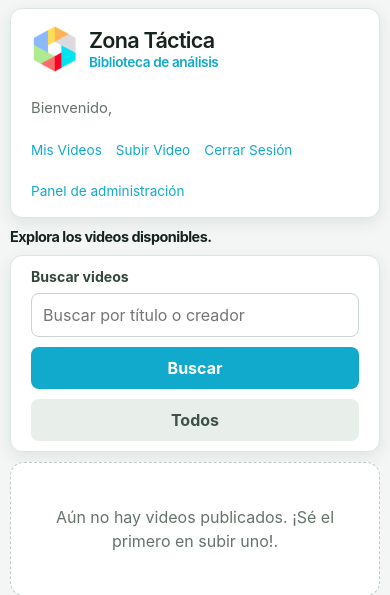
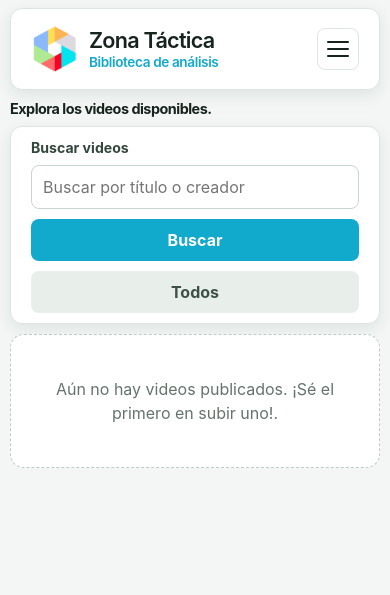
Before and after one commit to Dexteroso/zona-tactica, a Django app: page / in a window 390 px wide. Shown: the top 595 px of the page. Run offline with Django 5.2, Linux system fonts and the light colour scheme; the visitor is signed in with stand-in values (Sample User, id 1); data comes from the database, SQL or seed files in the repository; data that the repository does not hold is empty.

Commit message:
Add responsive mobile navigation

```diff
--- a/videos_app/static/css/styles.css
+++ b/videos_app/static/css/styles.css
@@ -83,6 +83,10 @@
     justify-content: flex-end;
     gap: 10px;
     font-size: 0.92rem;
+}
+
+.menu-toggle {
+    display: none;
 }
 
 .welcome {
@@ -413,6 +417,96 @@
     }
 }
 
+@media (max-width: 767px) {
+    .site-header {
+        align-items: center;
+        flex-direction: row;
+        flex-wrap: wrap;
+    }
+
+    .menu-toggle {
+        display: inline-flex;
+        width: 42px;
+        min-width: 42px;
+        height: 42px;
+        min-height: 42px;
+        align-items: center;
+        justify-content: center;
+        padding: 9px;
+        border: 1px solid var(--border);
+        border-radius: 8px;
+        background: var(--surface);
+        color: var(--text);
+        flex-direction: column;
+        gap: 5px;
+    }
+
+    .menu-toggle:hover,
+    .menu-toggle:focus-visible {
+        border-color: var(--primary);
+        background: var(--surface-muted);
+        color: var(--text);
+    }
+
+    .menu-toggle:focus-visible {
+        outline: 2px solid rgba(17, 169, 204, 0.25);
+        outline-offset: 2px;
+    }
+
+    .menu-toggle-line {
+        display: block;
+        width: 22px;
+        height: 2px;
+        border-radius: 2px;
+        background: currentColor;
+        transition: transform 160ms ease, opacity 160ms ease;
+    }
+
+    .menu-toggle[aria-expanded="true"] .menu-toggle-line:nth-child(1) {
+        transform: translateY(7px) rotate(45deg);
+    }
+
+    .menu-toggle[aria-expanded="true"] .menu-toggle-line:nth-child(2) {
+        opacity: 0;
+    }
+
+    .menu-toggle[aria-expanded="true"] .menu-toggle-line:nth-child(3) {
+        transform: translateY(-7px) rotate(-45deg);
+    }
+
+    .header-actions {
+        display: none;
+        width: 100%;
+        align-items: stretch;
+        padding-top: 12px;
+        border-top: 1px solid var(--border);
+        flex-basis: 100%;
+        flex-direction: column;
+        gap: 4px;
+    }
+
+    .header-actions.is-open {
+        display: flex;
+    }
+
+    .header-actions a,
+    .header-actions .button-link,
+    .header-actions .welcome {
+        width: 100%;
+        padding: 9px 4px;
+        text-align: left;
+    }
+
+    .header-actions .button-link {
+        justify-content: flex-start;
+    }
+
+    .header-actions .nav-register {
+        padding: 9px 13px;
+        text-align: center;
+    }
+}
+
 @media (max-width: 1000px) {
     .video-grid {
         grid-template-columns: repeat(2, minmax(0, 1fr));
--- a/videos_app/templates/videos_app/lista_videos.html
+++ b/videos_app/templates/videos_app/lista_videos.html
@@ -18,7 +18,18 @@
         </span>
     </a>
 
-    <nav class="header-actions" aria-label="Navegación principal">
+    <button
+        class="menu-toggle"
+        type="button"
+        aria-expanded="false"
+        aria-controls="primary-navigation"
+        aria-label="Abrir menú de navegación">
+        <span class="menu-toggle-line" aria-hidden="true"></span>
+        <span class="menu-toggle-line" aria-hidden="true"></span>
+        <span class="menu-toggle-line" aria-hidden="true"></span>
+    </button>
+
+    <nav id="primary-navigation" class="header-actions" aria-label="Navegación principal">
         {% if user.is_authenticated %}
             <span class="welcome">Bienvenido, <strong>{{ user.nombre }}</strong></span>
             {% if mis_videos %}
@@ -142,5 +153,6 @@
     </div>
 {% endif %}
 
+<script src="{% static 'js/mobile-menu.js' %}" defer></script>
 <script src="{% static 'js/video-views.js' %}" defer></script>
 {% endblock %}
```
Also changed, not shown: videos_app/static/js/mobile-menu.js (added, +53 -0 lines).
